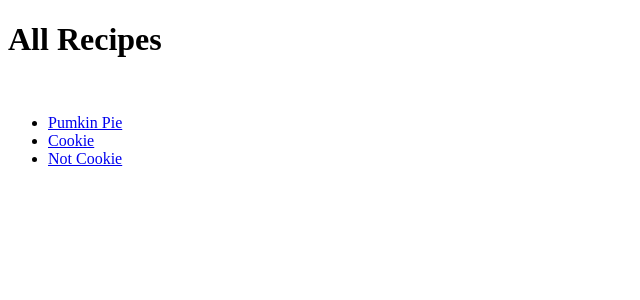
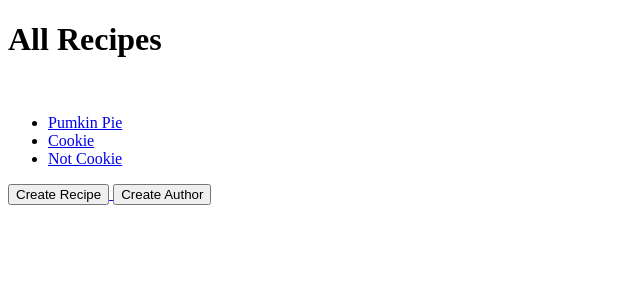
Before and after one commit to andrewpchristensen701/recipeboxv2, a Django app: page / in a window 1280 px wide. Shown: the top 300 px of the page, without its empty margins (0-640 px from the left). Run offline with Django 3.2, Linux system fonts and the light colour scheme; data comes from the database, SQL or seed files in the repository.

Commit message:
updated html templates
Added buttons for navigation

```diff
--- a/recipeBox/templates/author.html
+++ b/recipeBox/templates/author.html
@@ -20,5 +20,8 @@
         <li><a href='../recipe/{{ recipe.id }}'>{{ recipe.title }}</a></li>
         {% endfor %}
     </ul>
+<a href="/">
+    <button>Home</button>
+    </a>
 </body>
 </html>
--- a/recipeBox/templates/index.html
+++ b/recipeBox/templates/index.html
@@ -14,5 +14,11 @@
         <li><a href='recipe/{{ recipe.id }}'>{{ recipe.title }}</a></li>
     {% endfor %}
     </ul>
+    <a href="/newRecipe">
+    <button>Create Recipe</button>
+    </a>
+    <a href="/newAuthor">
+    <button>Create Author</button>
+    </a>
 </body>
 </html>
--- a/recipeBox/templates/recipe.html
+++ b/recipeBox/templates/recipe.html
@@ -20,5 +20,8 @@
     <h4>Time Required</h4>
     <br/>
     <p>{{ recipe.time_required }} minutes</p>
+    <a href="/">
+    <button>Home</button>
+    </a>
 </body>
 </html>
```
